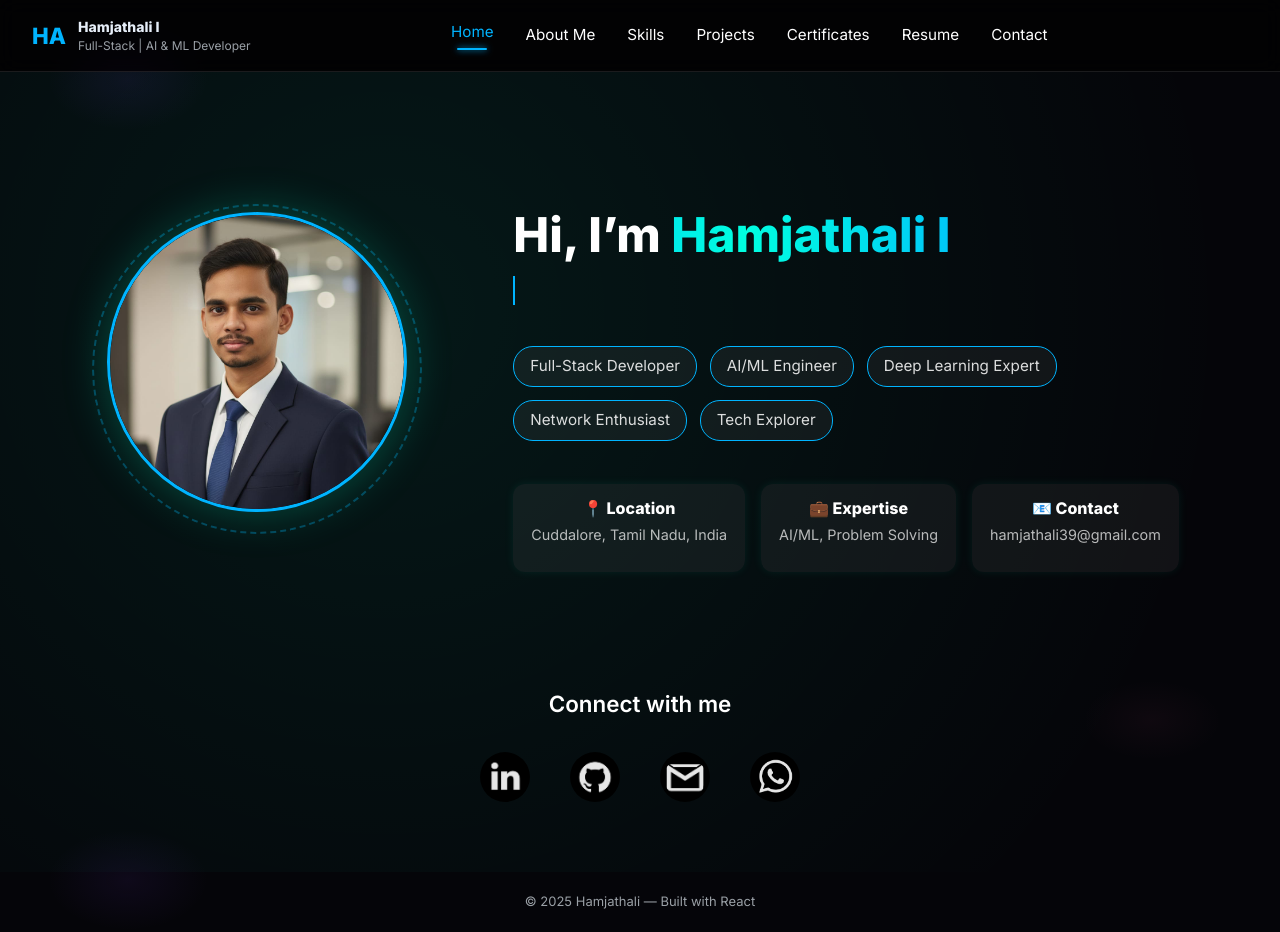
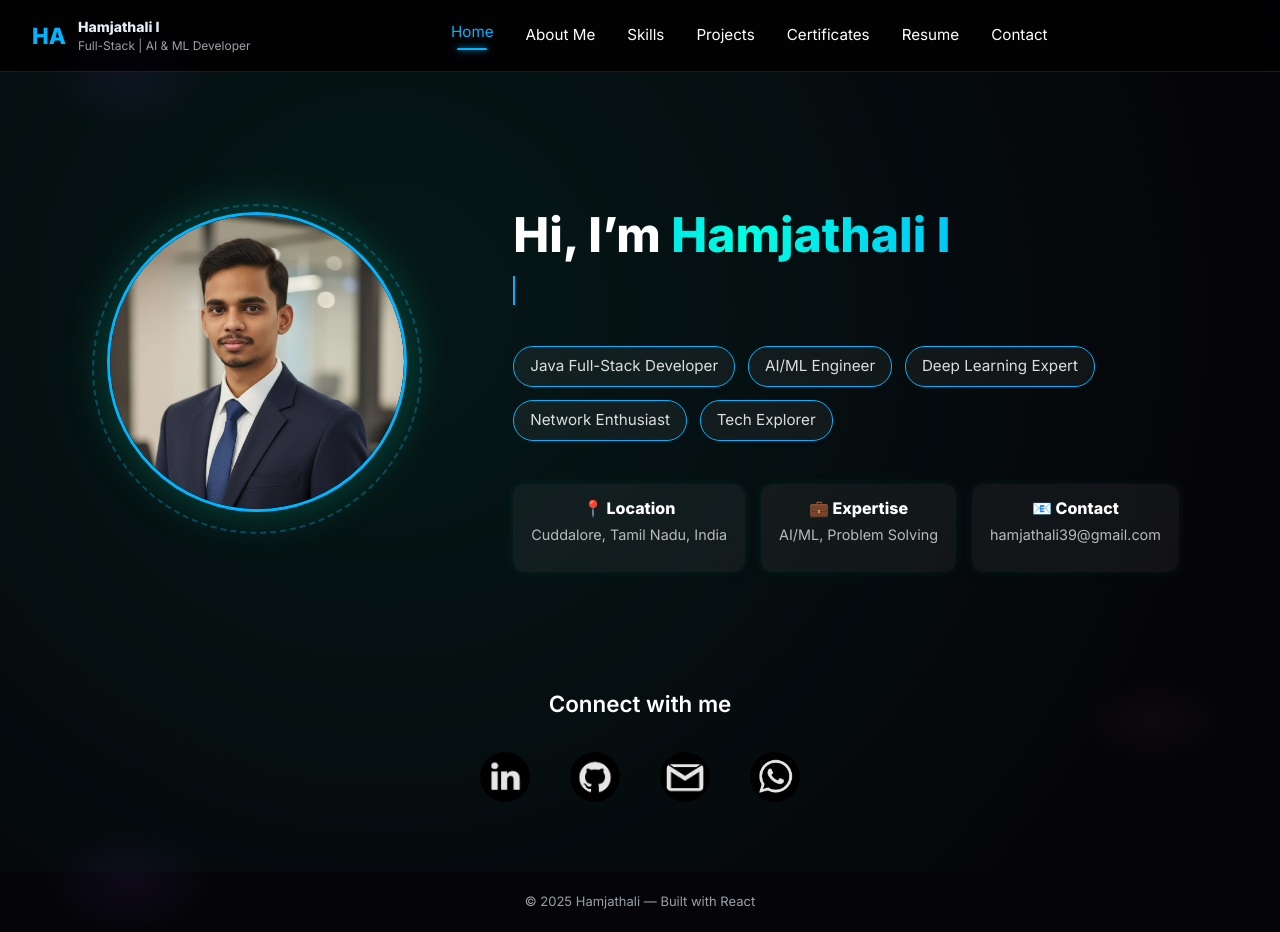
Before and after one commit to Hamjathali/Hamjath_Portfolio, a React (Vite) app: page / in a window 1280 px wide. Built offline with nearby package versions, Linux system fonts and the light colour scheme; the HTML template or start-up script is replaced by a standard one.

Commit message:
Update portfolio

```diff
--- a/src/pages/Home.jsx
+++ b/src/pages/Home.jsx
@@ -14,7 +14,7 @@ import whatsappLogo from '../../public/whatsapp.png'
 
 export default function Home() {
   const professions = [
-    'Full-Stack Developer',
+    'Java Full-Stack Developer',
     'AI/ML Engineer',
     "Deep Learning Expert",
     'Network Enthusiast',
```
